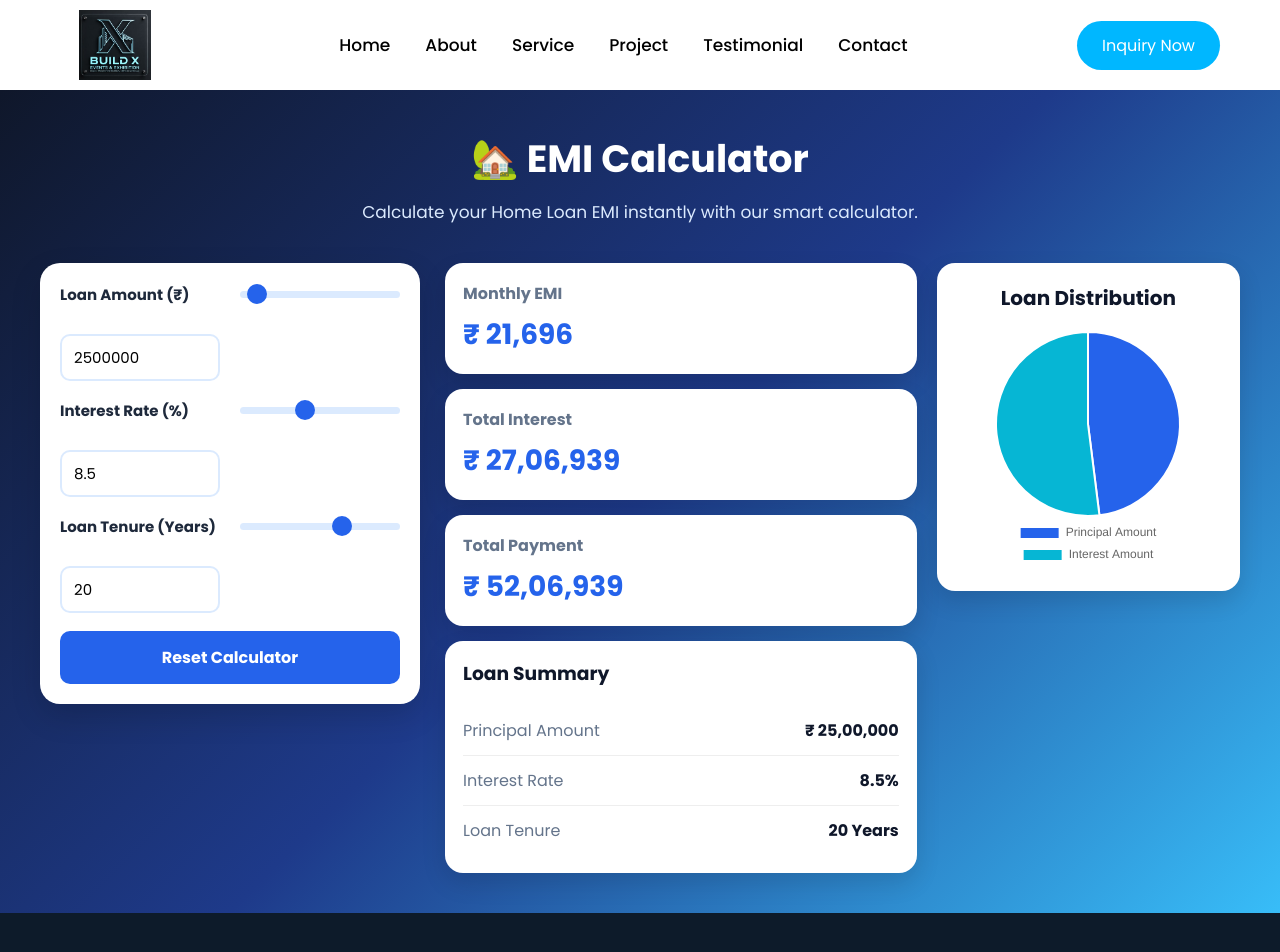
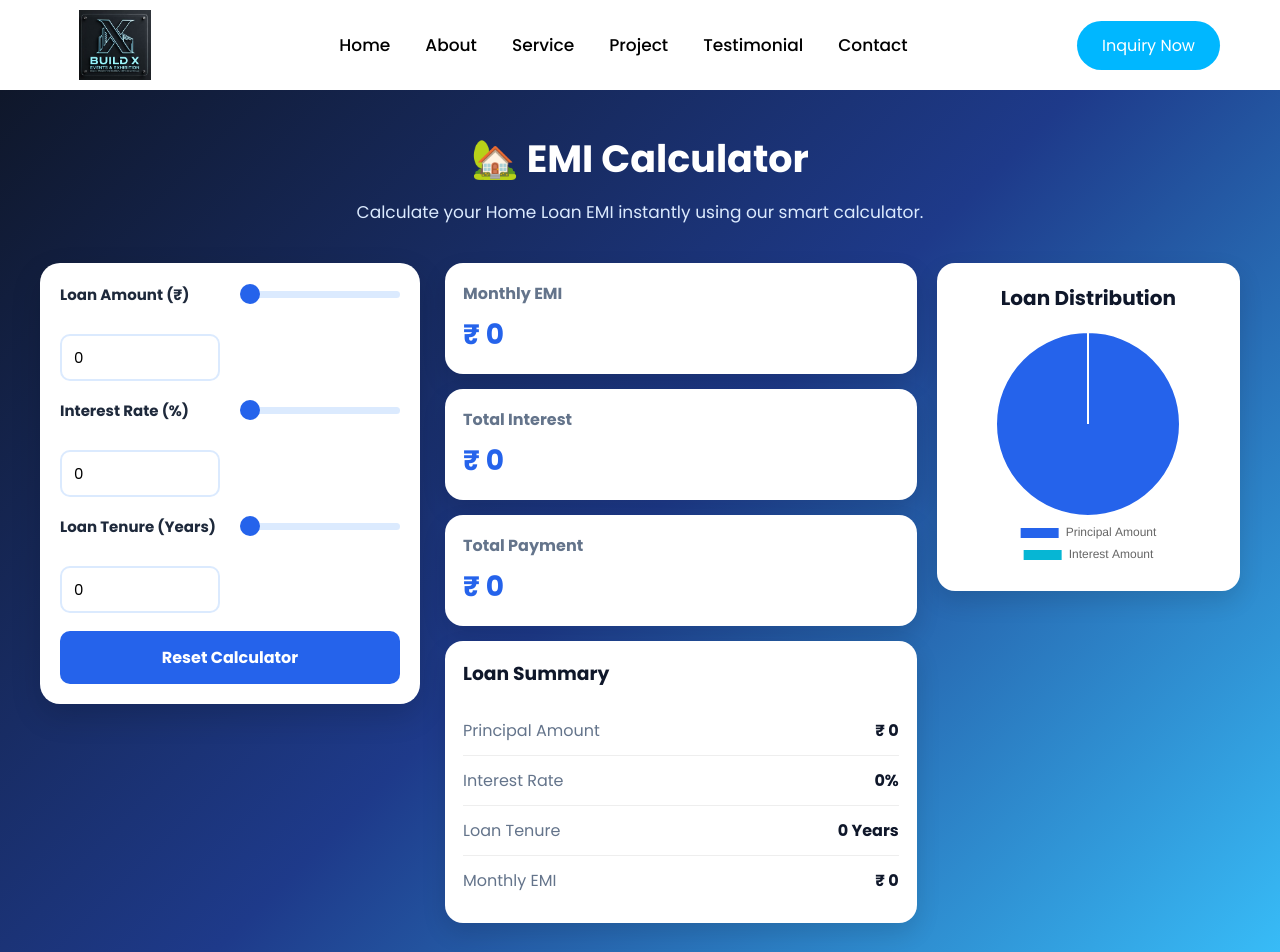
Before and after one commit to Satyaa1997/RealState1, a React (Vite) app: page /emi in a window 1280 px wide. Shown: the top 952 px of the page. Built offline with nearby package versions, Linux system fonts and the light colour scheme.

Commit message:
emi calculator set default 0

```diff
--- a/src/assets/Pages/Emi.jsx
+++ b/src/assets/Pages/Emi.jsx
@@ -10,42 +10,96 @@ import {
 
 import { Pie } from "react-chartjs-2";
 
-ChartJS.register(ArcElement, Tooltip, Legend);
+ChartJS.register(
+  ArcElement,
+  Tooltip,
+  Legend
+);
 
 const Emi = () => {
-  const [loanAmount, setLoanAmount] = useState(2500000);
-  const [interestRate, setInterestRate] = useState(8.5);
-  const [loanTenure, setLoanTenure] = useState(20);
 
-  // EMI Formula
+  /* =========================
+      STATES
+  ========================= */
+
+  const [loanAmount, setLoanAmount] = useState(0);
+  const [interestRate, setInterestRate] = useState(0);
+  const [loanTenure, setLoanTenure] = useState(0);
+
+  /* =========================
+      EMI CALCULATION
+  ========================= */
+
   const monthlyRate = interestRate / 12 / 100;
   const months = loanTenure * 12;
 
-  const emi =
-    monthlyRate === 0
-      ? loanAmount / months
-      : (loanAmount *
-          monthlyRate *
-          Math.pow(1 + monthlyRate, months)) /
-        (Math.pow(1 + monthlyRate, months) - 1);
+  let emi = 0;
+  let totalPayment = 0;
+  let totalInterest = 0;
 
-  const totalPayment = emi * months;
-  const totalInterest = totalPayment - loanAmount;
+  if (
+    loanAmount > 0 &&
+    interestRate > 0 &&
+    loanTenure > 0
+  ) {
+    emi =
+      (loanAmount *
+        monthlyRate *
+        Math.pow(
+          1 + monthlyRate,
+          months
+        )) /
+      (Math.pow(
+        1 + monthlyRate,
+        months
+      ) - 1);
+
+    totalPayment = emi * months;
+    totalInterest =
+      totalPayment - loanAmount;
+  }
+
+  /* =========================
+      RESET
+  ========================= */
 
   const resetCalculator = () => {
-    setLoanAmount(2500000);
-    setInterestRate(8.5);
-    setLoanTenure(20);
+    setLoanAmount(0);
+    setInterestRate(0);
+    setLoanTenure(0);
   };
 
-  // Pie Chart Data
+  /* =========================
+      PIE CHART
+  ========================= */
+
   const pieData = {
-    labels: ["Principal Amount", "Interest Amount"],
+    labels: [
+      "Principal Amount",
+      "Interest Amount",
+    ],
+
     datasets: [
       {
-        data: [loanAmount, totalInterest],
-        backgroundColor: ["#2563eb", "#06b6d4"],
-        borderColor: ["#ffffff", "#ffffff"],
+        data:
+          loanAmount === 0 &&
+          totalInterest === 0
+            ? [1, 0]
+            : [
+                loanAmount,
+                totalInterest,
+              ],
+
+        backgroundColor: [
+          "#2563eb",
+          "#06b6d4",
+        ],
+
+        borderColor: [
+          "#ffffff",
+          "#ffffff",
+        ],
+
         borderWidth: 2,
       },
     ],
@@ -54,6 +108,7 @@ const Emi = () => {
   const pieOptions = {
     responsive: true,
     maintainAspectRatio: false,
+
     plugins: {
       legend: {
         position: "bottom",
@@ -63,85 +118,126 @@ const Emi = () => {
 
   return (
     <section className="emi-page">
+
       <div className="emi-container">
-        <h1>🏡 EMI Calculator</h1>
+
+        <h1>
+          🏡 EMI Calculator
+        </h1>
 
         <p>
-          Calculate your Home Loan EMI instantly with our smart calculator.
+          Calculate your Home Loan EMI
+          instantly using our smart
+          calculator.
         </p>
 
         <div className="emi-wrapper">
 
-          {/* LEFT SIDE */}
+          {/* =========================
+                LEFT SIDE
+          ========================= */}
 
           <div className="emi-form">
 
+            {/* Loan Amount */}
+
             <div className="input-group">
-              <label>Loan Amount (₹)</label>
+
+              <label>
+                Loan Amount (₹)
+              </label>
 
               <input
                 type="range"
-                min="100000"
+                min="0"
                 max="50000000"
                 step="50000"
                 value={loanAmount}
                 onChange={(e) =>
-                  setLoanAmount(Number(e.target.value))
+                  setLoanAmount(
+                    Number(e.target.value)
+                  )
                 }
               />
 
               <input
                 type="number"
+                placeholder="Enter Loan Amount"
                 value={loanAmount}
                 onChange={(e) =>
-                  setLoanAmount(Number(e.target.value))
+                  setLoanAmount(
+                    Number(e.target.value)
+                  )
                 }
               />
+
             </div>
 
+            {/* Interest */}
+
             <div className="input-group">
-              <label>Interest Rate (%)</label>
+
+              <label>
+                Interest Rate (%)
+              </label>
 
               <input
                 type="range"
-                min="1"
+                min="0"
                 max="20"
                 step="0.1"
                 value={interestRate}
                 onChange={(e) =>
-                  setInterestRate(Number(e.target.value))
+                  setInterestRate(
+                    Number(e.target.value)
+                  )
                 }
               />
 
               <input
                 type="number"
+                placeholder="Interest Rate"
                 value={interestRate}
                 onChange={(e) =>
-                  setInterestRate(Number(e.target.value))
+                  setInterestRate(
+                    Number(e.target.value)
+                  )
                 }
               />
+
             </div>
 
+            {/* Loan Tenure */}
+
             <div className="input-group">
-              <label>Loan Tenure (Years)</label>
+
+              <label>
+                Loan Tenure (Years)
+              </label>
 
               <input
                 type="range"
-                min="1"
+                min="0"
                 max="30"
                 value={loanTenure}
                 onChange={(e) =>
-                  setLoanTenure(Number(e.target.value))
+                  setLoanTenure(
+                    Number(e.target.value)
+                  )
                 }
               />
 
               <input
                 type="number"
+                placeholder="Loan Tenure"
                 value={loanTenure}
                 onChange={(e) =>
-                  setLoanTenure(Number(e.target.value))
+                  setLoanTenure(
+                    Number(e.target.value)
+                  )
                 }
               />
+
             </div>
 
             <button
@@ -153,13 +249,18 @@ const Emi = () => {
 
           </div>
 
-          {/* RIGHT SIDE */}
-
-          <div className="emi-result">
+          {/* =========================
+              RIGHT SIDE
+              (Part 2)
+          ========================= */}
+                    <div className="emi-result">
 
             <div className="result-section">
 
+              {/* Monthly EMI */}
+
               <div className="result-card">
+
                 <h3>Monthly EMI</h3>
 
                 <h2>
@@ -168,9 +269,13 @@ const Emi = () => {
                     maximumFractionDigits: 0,
                   })}
                 </h2>
+
               </div>
 
+              {/* Total Interest */}
+
               <div className="result-card">
+
                 <h3>Total Interest</h3>
 
                 <h2>
@@ -179,9 +284,13 @@ const Emi = () => {
                     maximumFractionDigits: 0,
                   })}
                 </h2>
+
               </div>
 
+              {/* Total Payment */}
+
               <div className="result-card">
+
                 <h3>Total Payment</h3>
 
                 <h2>
@@ -190,47 +299,80 @@ const Emi = () => {
                     maximumFractionDigits: 0,
                   })}
                 </h2>
+
               </div>
+
+              {/* Loan Summary */}
 
               <div className="summary">
 
                 <h3>Loan Summary</h3>
 
                 <div className="summary-row">
+
                   <span>Principal Amount</span>
 
                   <strong>
-                    ₹ {loanAmount.toLocaleString("en-IN")}
+                    ₹{" "}
+                    {loanAmount.toLocaleString("en-IN")}
                   </strong>
+
                 </div>
 
                 <div className="summary-row">
+
                   <span>Interest Rate</span>
 
-                  <strong>{interestRate}%</strong>
+                  <strong>
+                    {interestRate}%
+                  </strong>
+
                 </div>
 
                 <div className="summary-row">
+
                   <span>Loan Tenure</span>
 
-                  <strong>{loanTenure} Years</strong>
+                  <strong>
+                    {loanTenure} Years
+                  </strong>
+
+                </div>
+
+                <div className="summary-row">
+
+                  <span>Monthly EMI</span>
+
+                  <strong>
+                    ₹{" "}
+                    {emi.toLocaleString("en-IN", {
+                      maximumFractionDigits: 0,
+                    })}
+                  </strong>
+
                 </div>
 
               </div>
 
             </div>
 
-            {/* PIE CHART */}
+            {/* =====================
+                  PIE CHART
+            ===================== */}
 
             <div className="chart-card">
 
-              <h3>Loan Distribution</h3>
+              <h3>
+                Loan Distribution
+              </h3>
 
               <div className="chart-wrapper">
+
                 <Pie
                   data={pieData}
                   options={pieOptions}
                 />
+
               </div>
 
             </div>
@@ -238,7 +380,9 @@ const Emi = () => {
           </div>
 
         </div>
+
       </div>
+
     </section>
   );
 };
```
